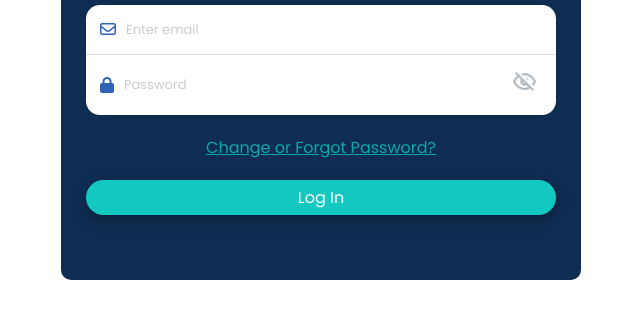
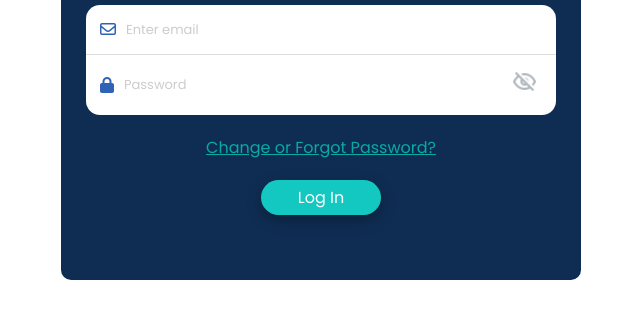
Before and after one commit to akeetek01-cpu/excel, a website: page public/login.html in a window 1280 px wide. Shown: the part 194-512 px from the top of the page, without its empty margins (319-959 px from the left). Drawn offline with nearby package versions, Linux system fonts and the light colour scheme.

Commit message:
LogInBtn

```diff
--- a/public/css/lead-style.css
+++ b/public/css/lead-style.css
@@ -27,6 +27,11 @@
 #loginForm .card {
     background: #fff;
 
+}
+#loginBtn {
+  width: 120px;
+  display: block;
+  margin: 0 auto;
 }
 /* Override browser autofill background/color for login inputs */
 #loginForm input:-webkit-autofill,
@@ -168,7 +173,7 @@ textarea {
 }
 
 .stat-card {
-  flex: 1 1 180px;
+  /* flex: 1 1 180px; */
   display: flex;
   align-items: center;
   justify-content: start;
--- a/public/css/style.css
+++ b/public/css/style.css
@@ -47,6 +47,7 @@ body {
   text-align: center;
   background: #0f2d53;
   border-radius: 10px;
+  margin: 10px;
 }
 
 /* Title */
@@ -777,9 +778,9 @@ input:checked + .slider:before {
 
 /* Responsive */
 @media (max-width: 480px) {
-  .container {
+  /* .container {
     padding: 15px;
-  }
+  } */
 
   .circle {
     width: 90px;
```
